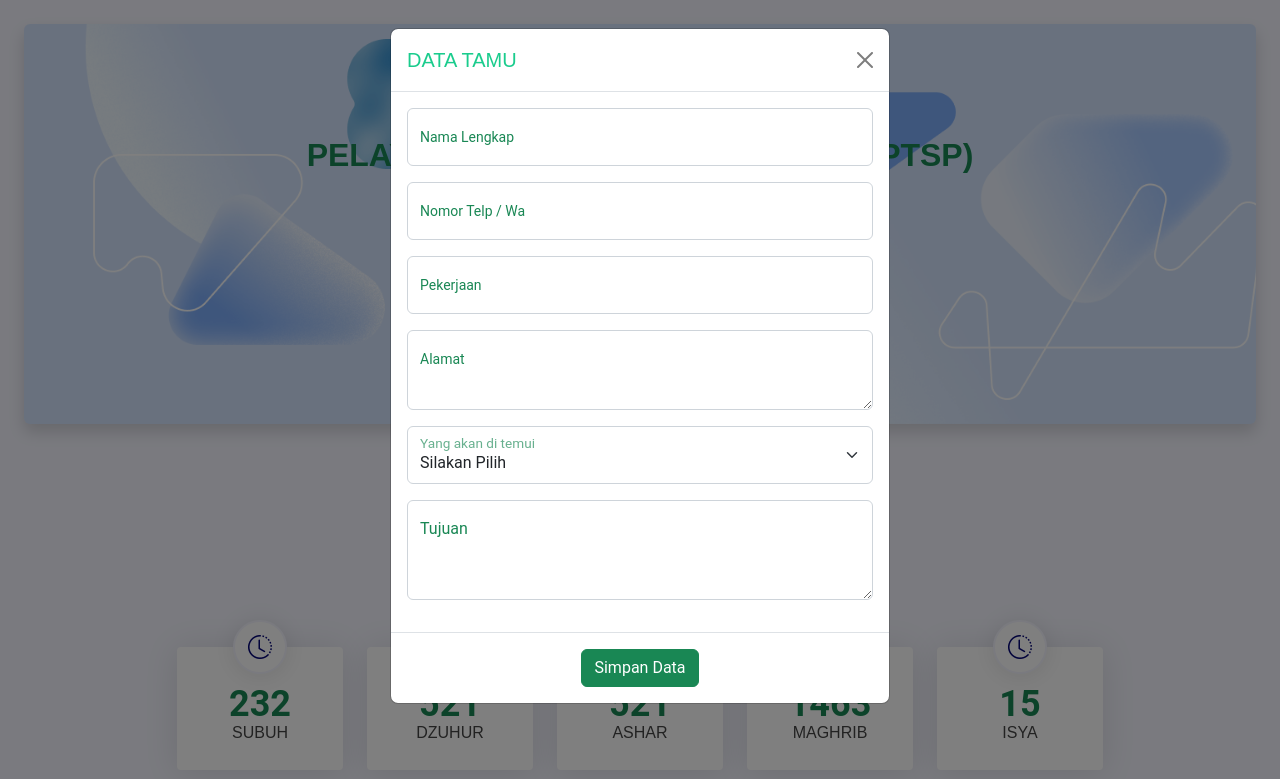
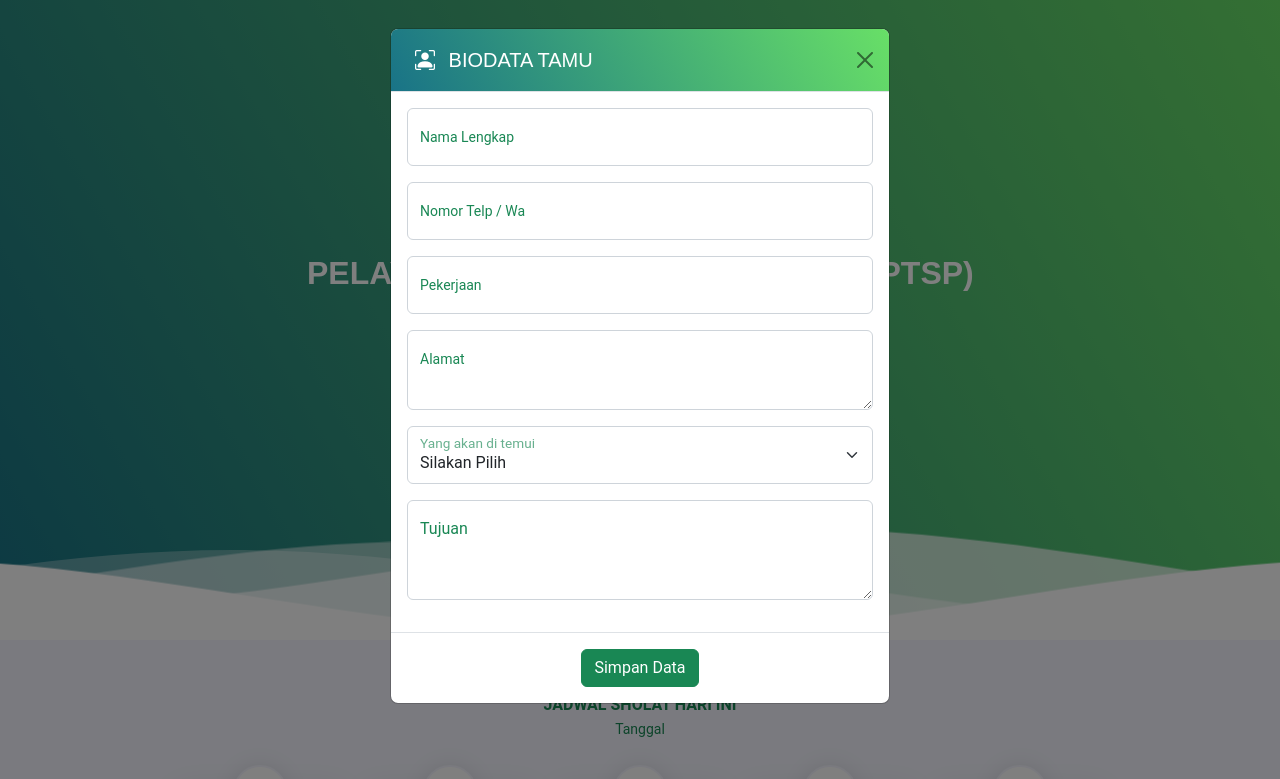
Before and after one commit to danioke/ptsp-v2, a plain HTML site: page index.html in a window 1280 px wide. Shown: the top 779 px of the page. Drawn offline with nearby package versions, Linux system fonts and the light colour scheme; some packages are replaced by stand-ins of ours; no server answers; a script that the page names is missing.

Commit message:
ubah desain header

```diff
--- a/css/style.css
+++ b/css/style.css
@@ -492,3 +492,96 @@ section,
 .p-sholat{
 	margin-top: -10px!important;
 }
+
+/*WAVE*/
+.header {
+	position:relative;
+	text-align:center;
+	/*background: linear-gradient(60deg, rgba(84,58,183,1) 0%, rgba(0,172,193,1) 100%);*/
+	background: linear-gradient(60deg, #197387 0%, rgb(104 223 103) 100%);
+	color:white;
+}
+.header-modal {
+	text-align:center;
+	/*background: linear-gradient(60deg, rgba(84,58,183,1) 0%, rgba(0,172,193,1) 100%);*/
+	background: linear-gradient(60deg, #197387 0%, rgb(104 223 103) 100%);
+	color:white;
+}
+
+.logo {
+	width:50px;
+	fill:white;
+	padding-right:15px;
+	display:inline-block;
+	vertical-align: middle;
+}
+
+.inner-header {
+	height:65vh;
+	width:100%;
+	margin: 0;
+	padding: 0;
+}
+
+.flex { /*Flexbox for containers*/
+	display: flex;
+	justify-content: center;
+	align-items: center;
+	text-align: center;
+}
+
+.waves {
+	position:relative;
+	width: 100%;
+	height:15vh;
+	margin-bottom:-7px; /*Fix for safari gap*/
+	min-height:100px;
+	max-height:150px;
+}
+
+.content {
+	position:relative;
+	height:20vh;
+	text-align:center;
+	background-color: white;
+}
+
+/* Animation */
+
+.parallax > use {
+	animation: move-forever 25s cubic-bezier(.55,.5,.45,.5)     infinite;
+}
+.parallax > use:nth-child(1) {
+	animation-delay: -2s;
+	animation-duration: 7s;
+}
+.parallax > use:nth-child(2) {
+	animation-delay: -3s;
+	animation-duration: 10s;
+}
+.parallax > use:nth-child(3) {
+	animation-delay: -4s;
+	animation-duration: 13s;
+}
+.parallax > use:nth-child(4) {
+	animation-delay: -5s;
+	animation-duration: 20s;
+}
+@keyframes move-forever {
+	0% {
+		transform: translate3d(-90px,0,0);
+	}
+	100% {
+		transform: translate3d(85px,0,0);
+	}
+}
+/*Shrinking for mobile*/
+@media (max-width: 768px) {
+	.waves {
+		height:40px;
+		min-height:40px;
+	}
+	.content {
+		height:30vh;
+	}
+}
--- a/index.html
+++ b/index.html
@@ -17,19 +17,46 @@
 	<link rel="stylesheet" type="text/css" href="css/style.css"/>
 </head>
 <body class="light-background">
+
+
+	<div class="header">
+
+		<!--Content before waves-->
+		<div class="inner-header flex">
+			<!--Just the logo.. Don't mind this-->
 			<div class="container-fluid-x m-4" data-aos="zoom-in" data-aos-delay="300">
-		<div class="card bg-image mb-3 shadow border-0">
-			<div class="card-body">
+
 				<div class="py-5">
-					<h2 class="display-8 text-center fw-bold mx-auto text-success pt-5">PELAYANAN TERPADU SATU PINTU (PTSP)</h2>
-					<p class="lead text-center text-success">KANTOR KEMENTERIAN AGAMA KABUPATEN OKI</p>
+					<div class="text-center">
+						<img src="images/logo.svg" class="img-fluid" alt="PTSP KEMENAG OKI" style="width: 70px; margin-bottom: -40px; position: relative; ">
+					</div>
+					<h2 class="display-8 text-center fw-bold mx-auto text-white pt-5 mb-0">PELAYANAN TERPADU SATU PINTU (PTSP)</h2>
+					<p class="lead text-center text-white">KANTOR KEMENTERIAN AGAMA KABUPATEN OKI</p>
+
+				</div>
+
 			</div>
 		</div>
+
+		<!--Waves Container-->
+		<div>
+			<svg class="waves" xmlns="http://www.w3.org/2000/svg" xmlns:xlink="http://www.w3.org/1999/xlink"
+			viewBox="0 24 150 28" preserveAspectRatio="none" shape-rendering="auto">
+			<defs>
+				<path id="gentle-wave" d="M-160 44c30 0 58-18 88-18s 58 18 88 18 58-18 88-18 58 18 88 18 v44h-352z" />
+			</defs>
+			<g class="parallax">
+				<use xlink:href="#gentle-wave" x="48" y="0" fill="rgba(255,255,255,0.7" />
+				<use xlink:href="#gentle-wave" x="48" y="3" fill="rgba(255,255,255,0.5)" />
+				<use xlink:href="#gentle-wave" x="48" y="5" fill="rgba(255,255,255,0.3)" />
+				<use xlink:href="#gentle-wave" x="48" y="7" fill="#fff" />
+			</g>
+		</svg>
 	</div>
-		<div class="text-center">
-			<img src="images/logo.svg" class="rounded" alt="PTSP KEMENAG OKI" style="width: 70px; margin-top:-80px; position: relative; ">
+	<!--Waves end-->
+
 </div>
-	</div>
+<!--Header ends-->
 
 <section id="stats" class="stats section light-background">
 	<div class="container aos-init aos-animate" data-aos="fade-up" data-aos-delay="100">
@@ -445,8 +472,8 @@
 <div class="modal fade" id="staticBackdrop13" data-bs-backdrop="static" data-bs-keyboard="false" tabindex="-1" aria-labelledby="staticBackdropLabel" aria-hidden="true">
 	<div class="modal-dialog">
 		<div class="modal-content">
-				<div class="modal-header">
-					<h1 class="modal-title fs-5" id="staticBackdropLabel">DATA TAMU</h1>
+			<div class="modal-header header-modal">
+				<h1 class="modal-title fs-5 text-white" id="staticBackdropLabel"><i class="bi bi-person-bounding-box p-2"></i> BIODATA TAMU</h1>
 				<button type="button" class="btn-close" data-bs-dismiss="modal" aria-label="Close"></button>
 			</div>
 			<div class="modal-body">
```
Lines whose indentation alone changed are shown as unchanged.
